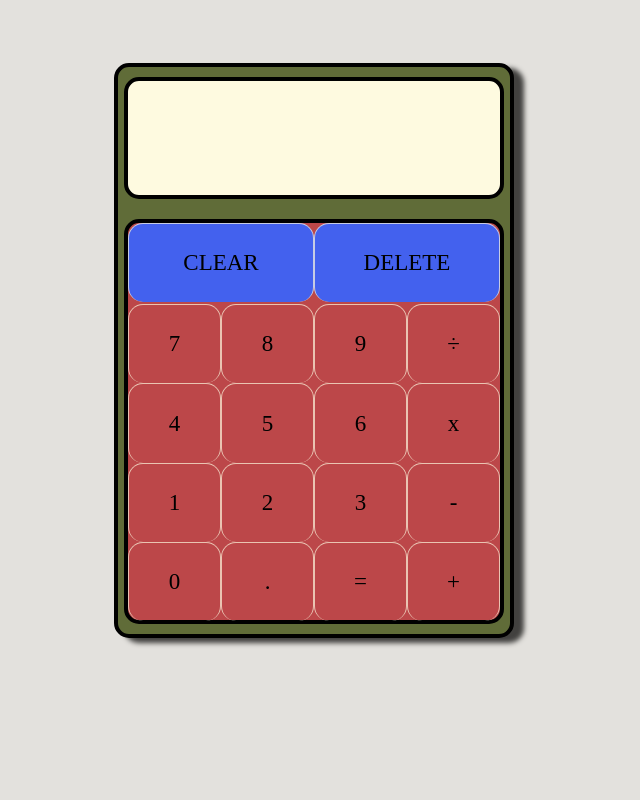
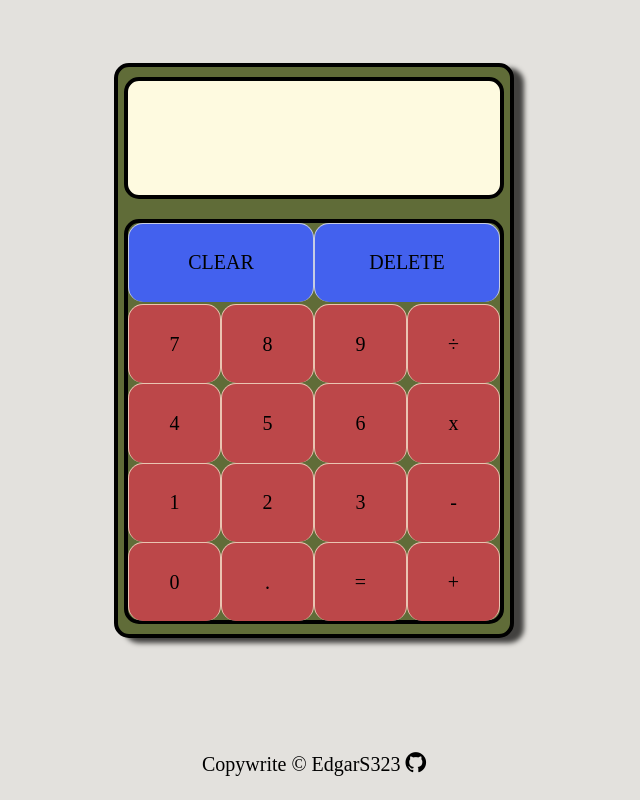
Before and after one commit to EdgarS323/Calculator, a plain HTML site: page index.html in a window 1280 px wide. Shown: the whole page, without its empty margins (326-966 px from the left). Drawn offline with Linux system fonts and the light colour scheme.

Commit message:
Added footer with Link to Github profile

```diff
--- a/index.html
+++ b/index.html
@@ -5,6 +5,7 @@
     <meta name="viewport" content="width=device-width, initial-scale=1.0" />
     <title>Calculator</title>
     <link rel="stylesheet" href="styles.css" />
+    <link rel="stylesheet" href="https://cdnjs.cloudflare.com/ajax/libs/font-awesome/4.7.0/css/font-awesome.min.css" />
   </head>
   <body>
     <main id="main">
@@ -32,5 +33,11 @@
         </div>
       </div>
     </main>
+    <footer>
+      <span
+        >Copywrite &copy EdgarS323
+        <a href="https://github.com/EdgarS323"><i class="fa fa-github" style="font-size: 24px"></i></a
+      ></span>
+    </footer>
   </body>
 </html>
--- a/styles.css
+++ b/styles.css
@@ -2,7 +2,7 @@
   box-sizing: border-box;
   padding: 0;
   margin: 0;
-  font-size: 23px;
+  font-size: 20px;
 }
 body {
   background-color: rgb(227, 225, 221);
@@ -30,9 +30,12 @@ body {
   width: 380px;
   height: 22%;
 }
+footer {
+  text-align: center;
+  margin-top: 100px;
+}
 /* Button styling */
 #buttons {
-  background-color: #bc4749;
   width: 380px;
   height: 73%;
   display: flex;
@@ -40,6 +43,7 @@ body {
   flex-wrap: wrap;
 }
 .btn {
+  background-color: #bc4749;
   height: 20%;
   width: 25%;
   border: 1px solid rgb(254, 250, 224, 0.7);
@@ -72,3 +76,11 @@ body {
   align-items: center;
   justify-content: center;
 }
+/* Resetting link styling */
+a,
+a:visited,
+a:active,
+a:hover {
+  text-decoration: none;
+  color: inherit;
+}
```
